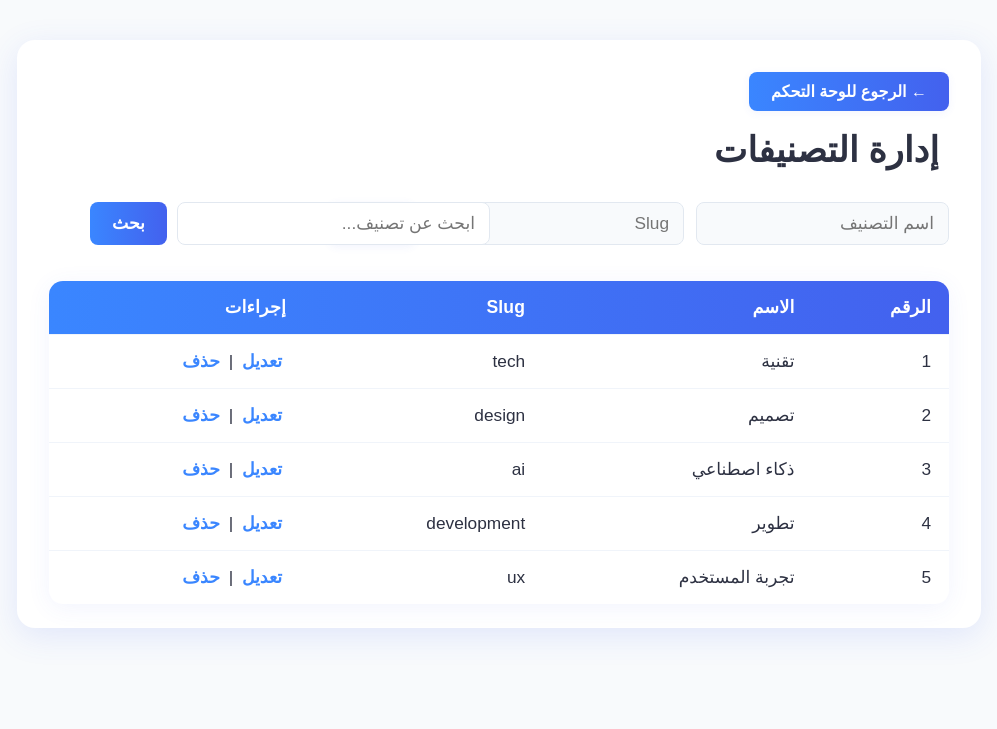
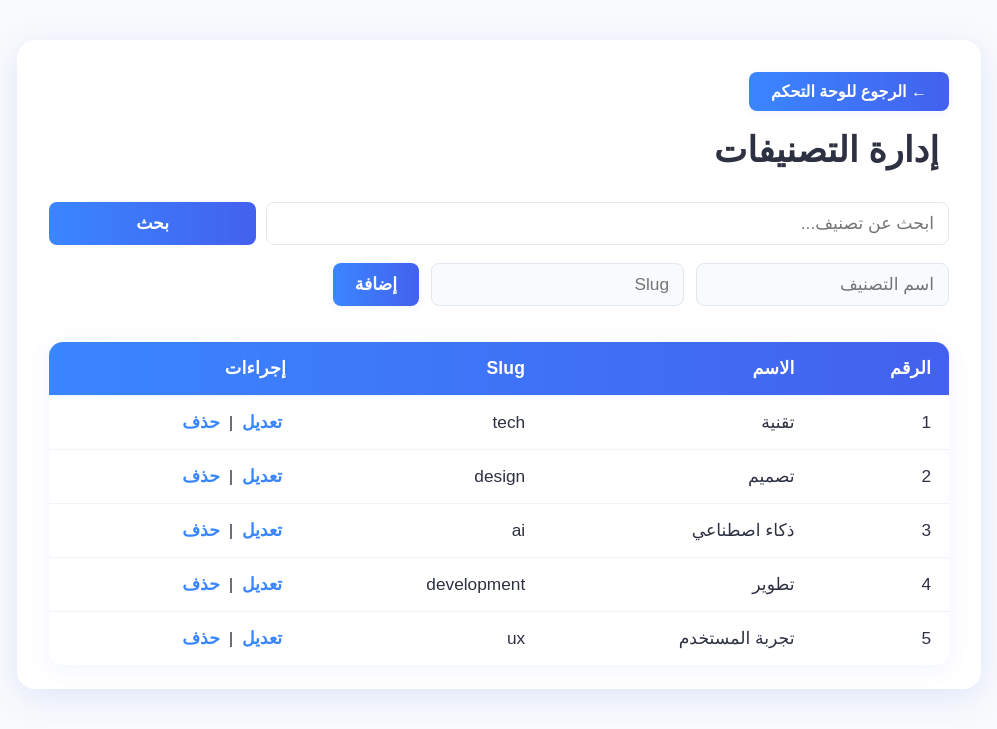
Before and after one commit to mohamedsharshar/article, a PHP site: page /admin/categories.php in a window 1280 px wide. Shown: the top 729 px of the page, without its empty margins (141-1138 px from the left). Run offline with PHP 8.4, Linux system fonts and the light colour scheme; data comes from the database, SQL or seed files in the repository.

Commit message:
Add search functionality for category management

```diff
--- a/admin/categories.php
+++ b/admin/categories.php
@@ -190,6 +190,10 @@ if (isset($_GET['edit'])) {
             </div>
         <?php endif; ?>
         <div class="categories-title"><i class="fa fa-tags"></i> إدارة التصنيفات</div>
+        <form method="get" style="margin-bottom:18px;display:flex;gap:10px;width:100%;margin-right:auto;margin-left:auto;">
+            <input type="text" name="search" value="<?= isset($_GET['search']) ? htmlspecialchars($_GET['search']) : '' ?>" placeholder="ابحث عن تصنيف..." style="flex:8 1 0%;padding:10px 14px;border-radius:8px;border:1px solid #e2e8f0;font-size:1.08rem;">
+            <button type="submit" style="flex:2 1 0%;background:linear-gradient(90deg,#3a86ff 0%,#4361ee 100%);color:#fff;border:none;border-radius:8px;padding:10px 22px;font-size:1.08rem;font-weight:bold;cursor:pointer;">بحث</button>
+        </form>
         <div style="display:flex;gap:18px;align-items:flex-start;flex-wrap:wrap;">
             <div style="flex:1;min-width:260px;">
                 <form method="post" class="category-form">
@@ -197,19 +201,17 @@ if (isset($_GET['edit'])) {
                         <input type="hidden" name="id" value="<?= $editCategory['id'] ?>">
                         <input type="text" name="name" value="<?= $editCategory['name'] ?>" required placeholder="اسم التصنيف">
                         <input type="text" name="slug" value="<?= $editCategory['slug'] ?>" required placeholder="Slug">
-                        <button type="submit" name="edit">تعديل</button>
-                        <a href="categories.php">إلغاء</a>
+                        <div style="display:flex;justify-content:space-between;gap:10px;">
+                            <button type="submit" name="edit" style="flex:1;margin-right:0;">تعديل</button>
+                            <a href="categories.php" style="flex:1;text-align:center;">إلغاء</a>
+                        </div>
                     <?php else: ?>
                         <input type="text" name="name" required placeholder="اسم التصنيف">
                         <input type="text" name="slug" required placeholder="Slug">
-                        <button type="submit" name="add">إضافة</button>
+                        <div style="display:flex;justify-content:space-between;gap:10px;">
+                            <button type="submit" name="add" style="flex:1;margin-right:0;">إضافة</button>
+                        </div>
                     <?php endif; ?>
-                </form>
-            </div>
-            <div style="flex:1;min-width:260px;">
-                <form method="get" style="margin-bottom:18px;display:flex;gap:10px;max-width:400px;">
-                    <input type="text" name="search" value="<?= isset($_GET['search']) ? htmlspecialchars($_GET['search']) : '' ?>" placeholder="ابحث عن تصنيف..." style="flex:1;padding:10px 14px;border-radius:8px;border:1px solid #e2e8f0;font-size:1.08rem;">
-                    <button type="submit" style="background:linear-gradient(90deg,#3a86ff 0%,#4361ee 100%);color:#fff;border:none;border-radius:8px;padding:10px 22px;font-size:1.08rem;font-weight:bold;cursor:pointer;">بحث</button>
                 </form>
             </div>
         </div>
```
